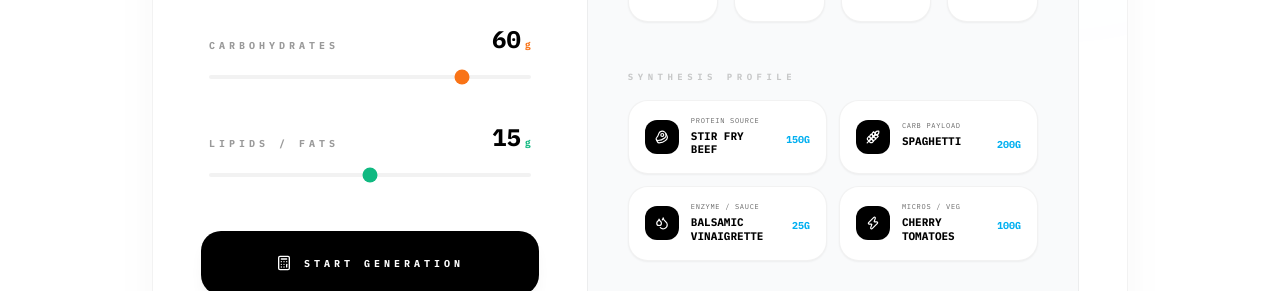
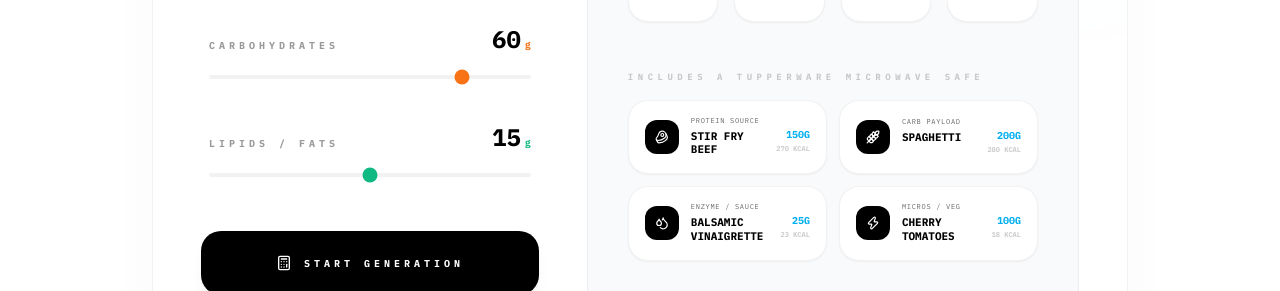
Before and after one commit to gitcipi/BYTELAB, a React (Vite) app: page /macro-generator in a window 1280 px wide. Both pictures are taken after a click on the button "START GENERATION". Shown: the part 575-866 px from the top of the page. Built offline with nearby package versions, Linux system fonts and the light colour scheme.

Commit message:
style(macro): show kcal per ingredient and update section label

```diff
--- a/src/pages/MacroGenerator.tsx
+++ b/src/pages/MacroGenerator.tsx
@@ -98,10 +98,10 @@ const MacroGenerator = () => {
       setGeneratedMeal({
         name: mealName,
         details: {
-          protein: [{ name: pOpt.name, weight: finalWp }],
-          carb: [{ name: cOpt.name, weight: finalWc }],
-          veggies: [{ name: vOpt.name, weight: 100 }],
-          sauce: [{ name: sOpt.name, weight: 25 }],
+          protein: [{ name: pOpt.name, weight: finalWp, cal: Math.round(pOpt.cal * finalWp / 100) }],
+          carb: [{ name: cOpt.name, weight: finalWc, cal: Math.round(cOpt.cal * finalWc / 100) }],
+          veggies: [{ name: vOpt.name, weight: 100, cal: Math.round(vOpt.cal) }],
+          sauce: [{ name: sOpt.name, weight: 25, cal: Math.round(sOpt.cal * 0.25) }],
         },
         macros,
         price: finalMealPrice
@@ -228,13 +228,13 @@ const MacroGenerator = () => {
                         </div>
                       ))}
                     </div>                    <div className="space-y-4 mb-12 flex-grow">
-                      <span className="text-[9px] font-mono tracking-[0.5em] uppercase text-black/20 font-black block mb-4">Synthesis Profile</span>
+                      <span className="text-[9px] font-mono tracking-[0.5em] uppercase text-black/20 font-black block mb-4">Includes a tupperware microwave safe</span>
                       <div className="grid grid-cols-1 md:grid-cols-2 gap-3">
                         {[
-                          { icon: <Beef size={14}/>, label: 'Protein Source', name: generatedMeal.details.protein[0].name, weight: generatedMeal.details.protein[0].weight },
-                          { icon: <Wheat size={14}/>, label: 'Carb Payload', name: generatedMeal.details.carb[0].name, weight: generatedMeal.details.carb[0].weight },
-                          { icon: <Droplets size={14}/>, label: 'Enzyme / Sauce', name: generatedMeal.details.sauce[0].name, weight: generatedMeal.details.sauce[0].weight },
-                          { icon: <Zap size={14}/>, label: 'Micros / Veg', name: generatedMeal.details.veggies[0].name, weight: generatedMeal.details.veggies[0].weight },
+                          { icon: <Beef size={14}/>, label: 'Protein Source', name: generatedMeal.details.protein[0].name, weight: generatedMeal.details.protein[0].weight, cal: (generatedMeal.details.protein[0] as any).cal },
+                          { icon: <Wheat size={14}/>, label: 'Carb Payload', name: generatedMeal.details.carb[0].name, weight: generatedMeal.details.carb[0].weight, cal: (generatedMeal.details.carb[0] as any).cal },
+                          { icon: <Droplets size={14}/>, label: 'Enzyme / Sauce', name: generatedMeal.details.sauce[0].name, weight: generatedMeal.details.sauce[0].weight, cal: (generatedMeal.details.sauce[0] as any).cal },
+                          { icon: <Zap size={14}/>, label: 'Micros / Veg', name: generatedMeal.details.veggies[0].name, weight: generatedMeal.details.veggies[0].weight, cal: (generatedMeal.details.veggies[0] as any).cal },
                         ].filter(item => item.name !== 'Skip' && item.name !== 'No Sauce').map((item, i) => (
                           <div key={i} className="flex items-center gap-3 p-4 bg-white rounded-[20px] border border-black/5 shadow-sm">
                             <div className="p-2.5 bg-black text-white rounded-xl shrink-0">
@@ -244,7 +244,10 @@ const MacroGenerator = () => {
                               <span className="block text-[7px] font-mono text-black/60 uppercase tracking-widest leading-none mb-1.5">{item.label}</span>
                               <div className="flex justify-between items-start gap-3">
                                 <p className="text-[11px] font-mono font-black text-black uppercase leading-tight">{item.name}</p>
-                                <span className="text-[#00aff0] text-[10px] font-mono font-bold whitespace-nowrap mt-0.5">{item.weight}{typeof item.weight === 'number' ? 'G' : ''}</span>
+                                <div className="text-right">
+                                  <span className="text-[#00aff0] text-[10px] font-mono font-bold whitespace-nowrap block leading-none">{item.weight}{typeof item.weight === 'number' ? 'G' : ''}</span>
+                                  <span className="text-black/20 text-[7px] font-mono font-bold whitespace-nowrap block mt-1">{item.cal} KCAL</span>
+                                </div>
                               </div>
                             </div>
                           </div>
```
